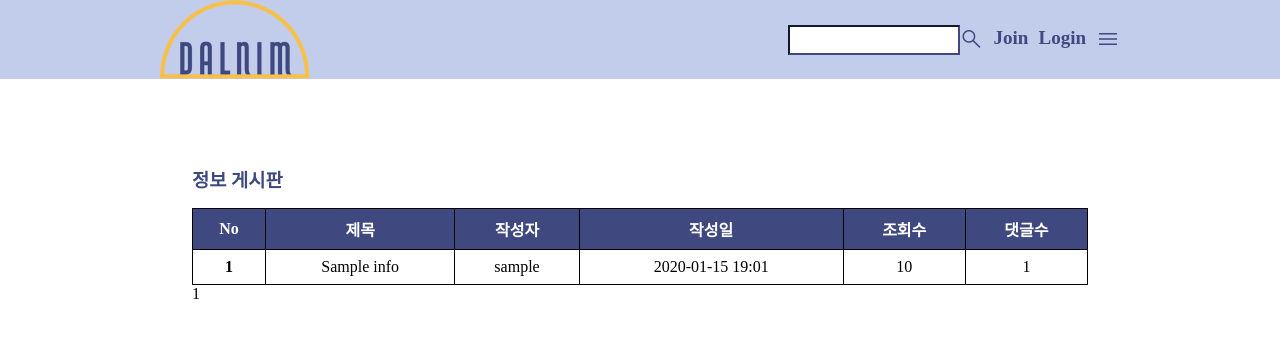
After one commit to Dalnim-PJT/Dalnim-Project, a Django app: page /index/ in a window 1280 px wide. The commit adds this page. Shown: the top 338 px of the page. Run offline with Django 3.2, Linux system fonts and the light colour scheme; tables that the repository leaves empty hold one stand-in row (values such as "Sample post"); parts of the project's set-up code (start-up, migrations or seed data) failed here and were passed over; some web fonts are replaced.

Commit message:
dev index

```diff
--- /dev/null
+++ b/infobases/templates/infobases/index.html
@@ -0,0 +1,69 @@
+{% extends "base.html" %}
+{% load static %}
+
+{% block head %}
+<link rel="stylesheet" href="{% static 'css/index.css' %}">
+{% endblock head %}
+
+{% block style %}
+<style>
+
+</style>
+{% endblock style %}
+
+{% block content %}
+<article class="article--container">
+  <div class="article--list--title">
+    <h3>정보 게시판</h3>
+    {% if request.user.is_authenticated %}
+      <a href="{% url 'infobases:create' %}">글쓰기</a>
+    {% endif %}
+  </div>
+  <div>
+    <table class="article--list">
+      <thead>
+        <tr>
+          <th scope="col">No</th>
+          <th scope="col">제목</th>
+          <th scope="col">작성자</th>
+          <th scope="col">작성일</th>
+          <th scope="col">조회수</th>
+          <th scope="col">댓글수</th>
+        </tr>
+      </thead>
+      <tbody>
+        {% for info in page_obj %}
+          <tr>
+            <th scope="row">{{ forloop.counter0|add:page_obj.start_index }}</th>
+            <td><a href="{% url 'infobases:detail' info.pk %}">{{ info.title }}</a></td>
+            <td><a href="{% url 'accounts:profile' info.user.username %}">{{ info.user }}</a></td>
+            <td>{{ info.created_at|date:"Y-m-d H:m" }}</td>
+            <td>{{ info.views }}</td>
+            <td>{{ info.comment_set.all|length }}</td>
+          </tr>
+        {% empty %}
+          <h3>게시글이 없습니다.</h3>
+        {% endfor %}
+      </tbody>
+    </table>
+  </div>
+
+  <div class="pagination">
+    <span class="step-links">
+      {% if page_obj.has_previous %}
+        <a href="?page=1">« first</a>
+        <a href="?page={{ page_obj.previous_page_number }}">previous</a>
+      {% endif %}
+
+      <span class="current-page">{{ page_obj.number }}</span>
+
+      {% if page_obj.has_next %}
+        <a href="?page={{ page_obj.next_page_number }}">next</a>
+        <a href="?page={{ page_obj.paginator.num_pages }}">last »</a>
+      {% endif %}
+    </span>
+  </div>
+
+</article>
+
+{% endblock content %}
--- a/infobases/urls.py
+++ b/infobases/urls.py
@@ -4,6 +4,7 @@ from . import views
 app_name = 'infobases'
 urlpatterns = [
     path('', views.main, name='main'),
+    path('index/', views.index, name='index'),
     path('create/', views.create, name='create'),
     path('<int:infobase_pk>/', views.detail, name='detail'),
     path('<int:infobase_pk>/delete/', views.delete, name='delete'),
--- a/infobases/views.py
+++ b/infobases/views.py
@@ -1,34 +1,35 @@
 from django.shortcuts import render, redirect
 from django.contrib.auth.decorators import login_required
+from django.core.paginator import Paginator
+from django.db.models.signals import pre_save
+from django.dispatch import receiver
 from utils.weather import weather_json, pm_json
-from utils.news import news
-from utils.youtube import youtube_trending_video
-from utils.melon import get_melon_chart
-from utils.books import books
-from utils.movie import movie
-from utils.webtoon import webtoon
+# from utils.books import books
+# from utils.news import news
+# from utils.youtube import youtube_trending_video
+# from utils.melon import get_melon_chart
+# from utils.movie import movie
+# from utils.webtoon import webtoon
 from .models import Info, Image, Comment
 from .forms import InfoForm, CommentForm, ImageForm
-from django.db.models.signals import pre_save
-from django.dispatch import receiver
-from multiprocessing import Process
+from .apps import youtube_trending_video_list, news_dict, top_ten_songs, movies, webtoons, books_list
 
 # Create your views here.
 
 def main(request):
-    infos = Info.objects.all()
+    infos = Info.objects.order_by('-pk')
     city_name = request.GET.get('city', 'Seoul')
-    books_category = request.GET.get('books', '001')
+    # books_category = request.GET.get('books', '001')
     weather_api = weather_json(city_name)
     pm_api = pm_json(city_name)
     pm2_5 = pm_api['list'][0]['components']['pm2_5']
     pm10 = pm_api['list'][0]['components']['pm10']
-    news_dict = news()
-    books_list = books(books_category)
-    youtube_trending_video_list = youtube_trending_video()
-    top_ten_songs = get_melon_chart()
-    movies = movie()
-    webtoons = webtoon()
+    # books_list = books(books_category)
+    # news_dict = news()
+    # youtube_trending_video_list = youtube_trending_video()
+    # top_ten_songs = get_melon_chart()
+    # movies = movie()
+    # webtoons = webtoon()
     cities = [ {'name': '서울', 'value': 'Seoul'}, {'name': '부산', 'value': 'Busan'}, {'name': '대구', 'value': 'Daegu'}, {'name': ' 대전', 'value': 'Daejeon'}, {'name': '광주', 'value': 'Gwangju'}, {'name': '인천', 'value': 'Incheon'}, {'name': '제주', 'value': 'Jeju' }, {'name': '런던', 'value': 'london'}, {'name': '베이징', 'value': 'beijing'}, {'name': '도쿄', 'value': 'tokyo'}, {'name': '방콕' , 'value': 'bangkok'}, {'name': '시드니', 'value': 'sydney'}, {'name': '토론토', 'value': 'toronto'}, {'name': '뉴욕', 'value': 'new york'} , {'name': '암스테르담', 'value': 'Amsterdam'}, {'name': '베를린', 'value': 'Berlin'}, {'name': '부다페스트', 'value': 'Budapest'}, {'name': '카이로', 'value': 'Cairo'}, {'name': '캔버라', 'value': 'Canberra'}, {'name': '두바이', 'value': 'Dubai'}, {'name': '로마', 'value': 'Rome'}, { 'name': '싱가폴', 'value': 'Singapore'}, {'name': '파리', 'value': 'Paris'}, {'name': '마닐라', 'value': 'Manila'}, {'name': '홍콩', 'value': 'Hong Kong'}, {'name': '하노이', 'value': 'Hanoi'}]
 
     # 미세먼지 수치
@@ -70,20 +71,20 @@ def main(request):
         'icon': f"https://openweathermap.org/img/wn/{weather_api['weather'][0]['icon']}@2x.png",    # 날씨 아이콘
         'fine_dust': fine_dust,              # 미세먼지
         'ultrafine_dust': ultrafine_dust,          # 초미세먼지
-        'news_dict': news_dict,
-        'cities': cities,
-        'youtube_trending_video_list': youtube_trending_video_list,
-        'top_ten_songs': top_ten_songs,
-        'books_list': books_list,
-        'movies' : movies,
-        'webtoons' : webtoons,
+        'news_dict': news_dict,             # 뉴스
+        'cities': cities,                   # 도시
+        'youtube_trending_video_list': youtube_trending_video_list,     # 유튜브 Top5
+        'top_ten_songs': top_ten_songs,         # 멜론 Top10
+        'books_list': books_list,           # 예스24 Top5
+        'movies' : movies,              # CGV Top10
+        'webtoons' : webtoons,          # 탑툰 Top5
         'infos': infos,
     }
 
     if city_name:
         context['selected_city'] = city_name
-    if books_category:
-        context['selected_book'] = books_category
+    # if books_category:
+    #     context['selected_book'] = books_category
     return render(request, 'infobases/main.html', context)
 
 
@@ -148,7 +149,7 @@ def update(request, infobase_pk):
         if request.method == 'POST':
             info_form = InfoForm(request.POST, instance=info)
             files = request.FILES.getlist('image')
-            if form.is_valid():
+            if info_form.is_valid():
                 form = info_form.save(commit=False)
                 form.user = request.user
                 form.save()
@@ -201,3 +202,13 @@ def increment_view_count(sender, instance, **kwargs):
     old_instance = Info.objects.get(pk=instance.pk)
     if old_instance.views != instance.views:
         instance.views = old_instance.views + 1
+
+
+def index(request):
+    infos = Info.objects.order_by('-pk')
+    # page = request.GET.get('page', '1')
+    paginator = Paginator(infos, 10)
+    page_number = request.GET.get('page')
+    page_obj = paginator.get_page(page_number)
+
+    return render(request, 'infobases/index.html', {'page_obj':page_obj,})
--- a/static/css/base.css
+++ b/static/css/base.css
@@ -25,6 +25,9 @@ a {
   text-decoration: none;
 }
 
+h1,h2,h3,h4,h5,h6 {
+  margin: 0;
+}
 
 header {
   height: 165px;
--- a/static/css/detail.css
+++ b/static/css/detail.css
@@ -1,5 +1,5 @@
 article {
-  width: 90%;
+  width: 70%;
   margin: auto;
   margin-bottom: 20px;
   padding: 1rem 2rem;
--- /dev/null
+++ b/static/css/index.css
@@ -0,0 +1,48 @@
+.article--container {
+    width: 70%;
+    margin: auto;
+}
+
+.article--list--title {
+  display:flex;
+  justify-content: space-between;
+  margin-bottom: 1rem;
+}
+
+.article--list--title > h3 {
+  color: rgb(63,73,127);
+}
+
+.article--list--title a {
+  height: 20px;
+}
+
+.article--list {
+    width: 100%;
+    border: 1px solid black;
+    border-collapse: collapse;
+}
+
+.article--list thead th {
+    padding: 0.5rem;
+}
+
+.article--list tbody th,
+.article--list tbody td {
+    border-top: 1px solid black;
+    padding: 0.5rem;
+}
+
+td {
+  text-align: center;
+  border-left:  1px solid black;
+}
+
+thead {
+  background-color: rgb(63,73,127);
+  color: white;
+}
+
+th {
+  border-left:  1px solid black;
+}
--- a/utils/melon.py
+++ b/utils/melon.py
@@ -1,5 +1,6 @@
 import requests
 from bs4 import BeautifulSoup
+
 
 def get_melon_chart():
     url = "https://www.melon.com/chart/index.htm"
```
Also changed, not shown: Develop/DailyRecord/230511.md (added, +20 -0 lines), infobases/apps.py (+14 -0 lines), infobases/templates/infobases/create.html (+6 -1 lines), infobases/templates/infobases/detail.html (+5 -4 lines), infobases/templates/infobases/main.html (+11 -8 lines), infobases/templates/infobases/update.html (+9 -0 lines), static/css/create.css (added, +8 -0 lines), static/css/main.css (+22 -0 lines), Develop/img/230511_1.png (added), Develop/img/230511_2.png (added), Develop/img/230511_3.png (added).
